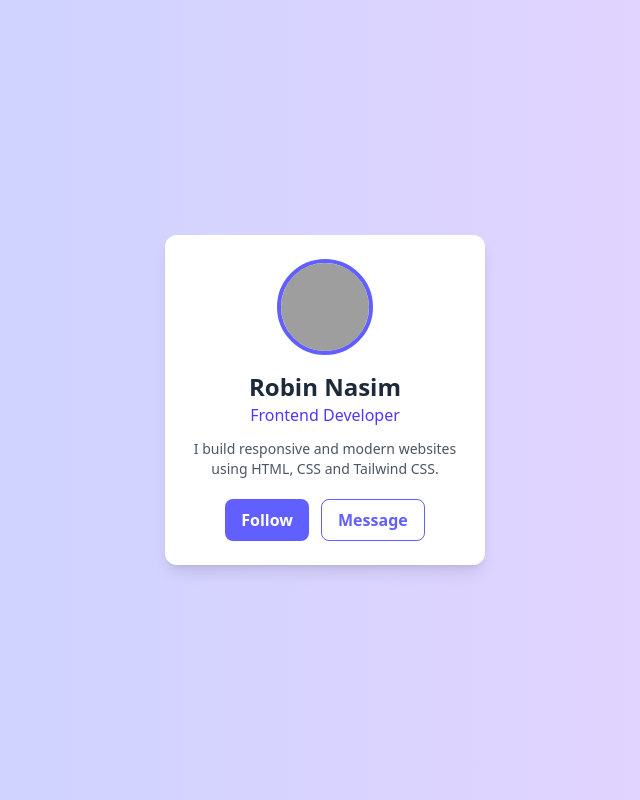
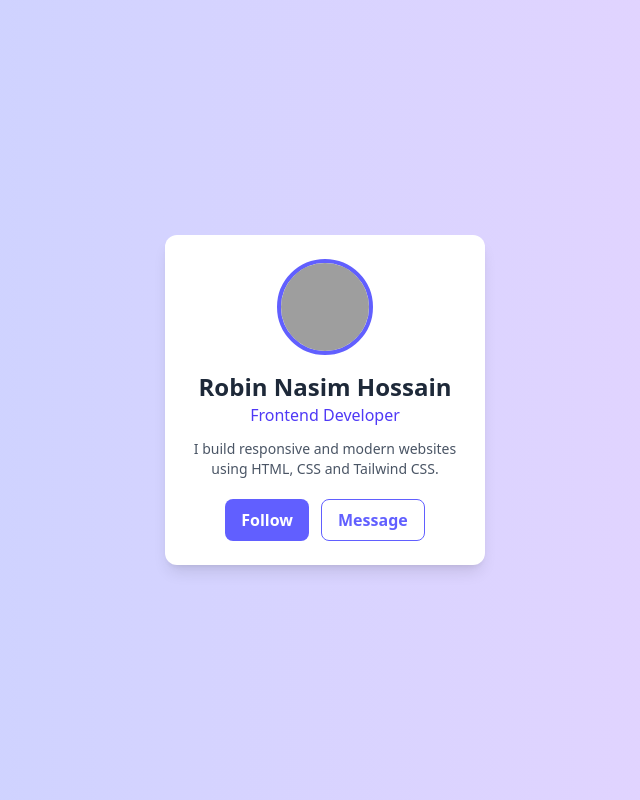
Before and after one commit to RobinNasimHossain/Personal-Profile-Card, a website: page index.html in a window 1280 px wide. Shown: the whole page, without its empty margins (315-955 px from the left). Drawn offline with Linux system fonts and the light colour scheme; grey boxes are pictures that could not be loaded.

Commit message:
Update Profile Name

```diff
--- a/index.html
+++ b/index.html
@@ -19,7 +19,7 @@
       />
 
       <!-- Name -->
-      <h2 class="mt-4 text-2xl font-bold text-gray-800">Robin Nasim</h2>
+      <h2 class="mt-4 text-2xl font-bold text-gray-800">Robin Nasim Hossain</h2>
 
       <!-- Job Title -->
       <p class="text-indigo-600 font-medium">Frontend Developer</p>
```
